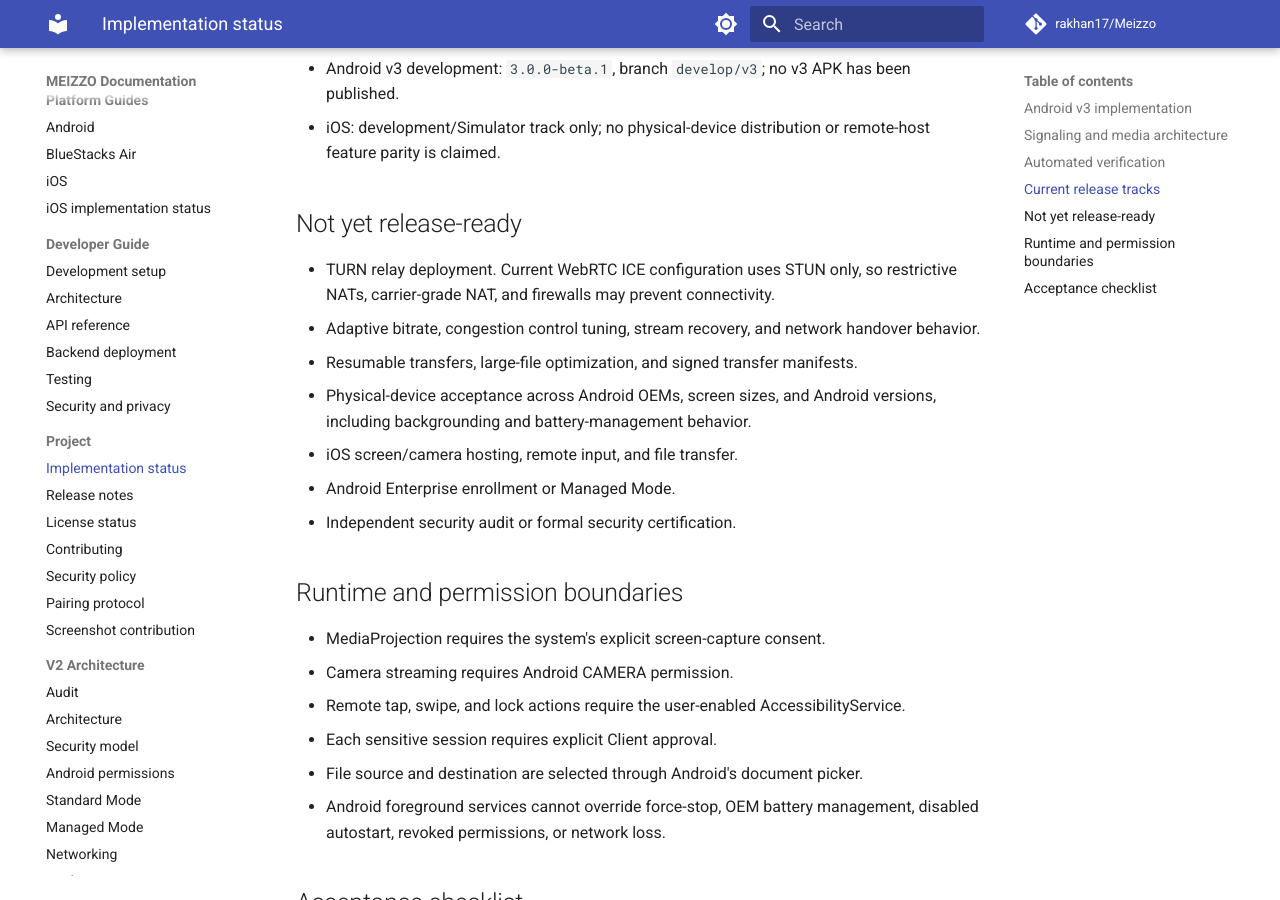
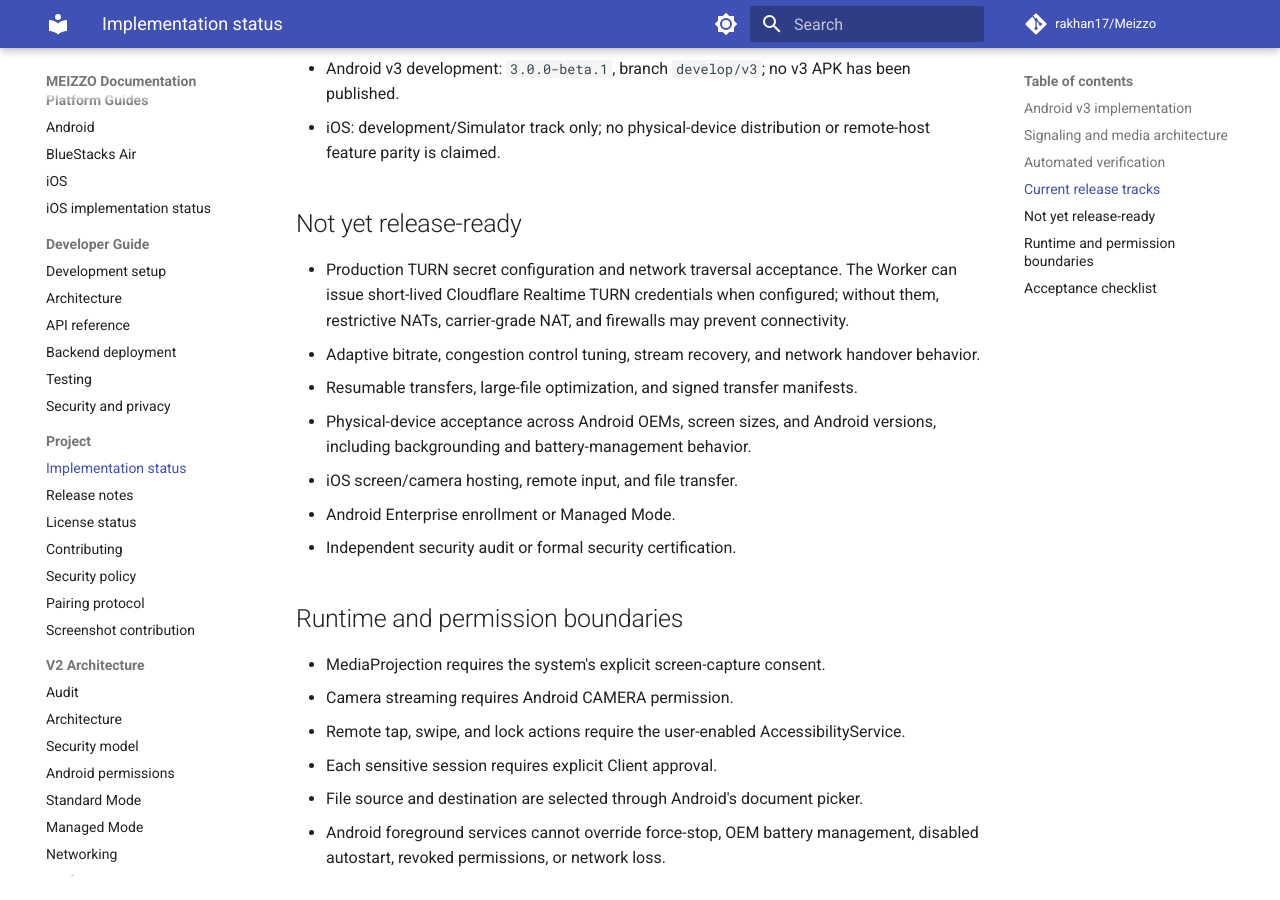
Before and after one commit to rakhan17/Meizzo, an MkDocs documentation site: the page built from docs/implementation-status.md, in a window 1280 px wide and 900 px high, scrolled down 1947 px. Built offline with MkDocs 1.6.1 and Material for MkDocs 9.7.7, drawn with Linux system fonts in a browser that asks for light colours; comment, search, counter and statistics services are not loaded.

Commit message:
docs(v3): document optional Cloudflare TURN support

```diff
--- a/docs/implementation-status.md
+++ b/docs/implementation-status.md
@@ -72,8 +72,10 @@ for real Android device testing, network traversal testing, or a security audit.
 
 ## Not yet release-ready
 
-- TURN relay deployment. Current WebRTC ICE configuration uses STUN only, so
-  restrictive NATs, carrier-grade NAT, and firewalls may prevent connectivity.
+- Production TURN secret configuration and network traversal acceptance. The
+  Worker can issue short-lived Cloudflare Realtime TURN credentials when
+  configured; without them, restrictive NATs, carrier-grade NAT, and firewalls
+  may prevent connectivity.
 - Adaptive bitrate, congestion control tuning, stream recovery, and network
   handover behavior.
 - Resumable transfers, large-file optimization, and signed transfer manifests.
```
